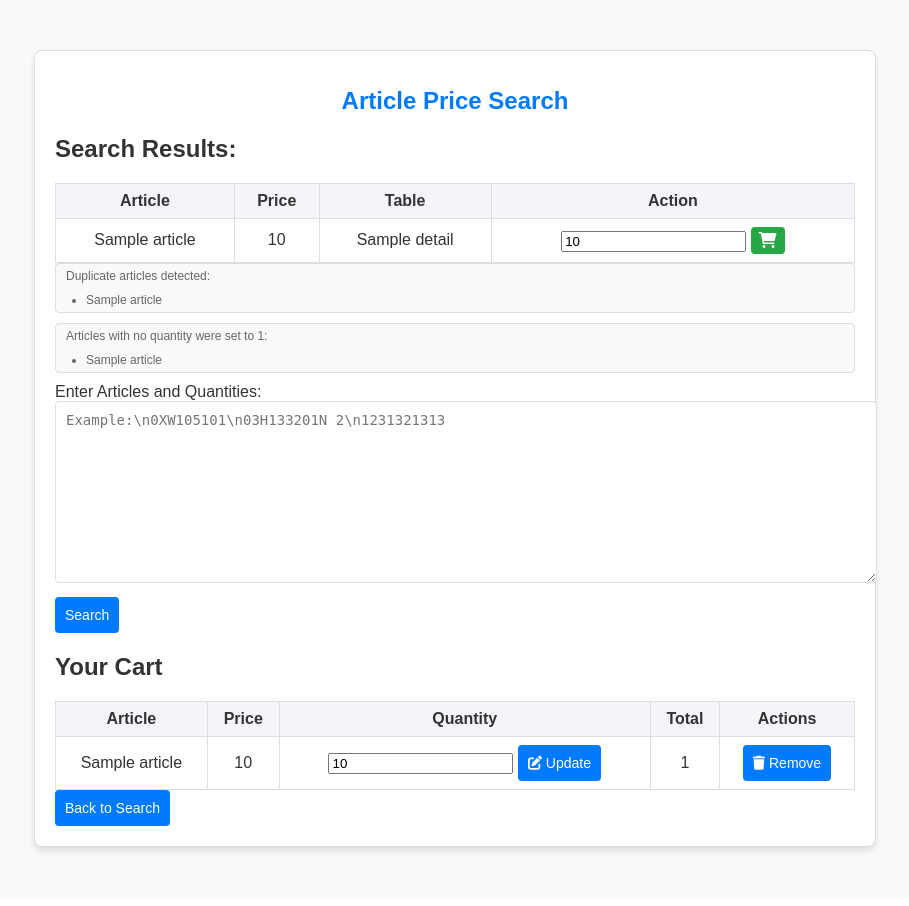
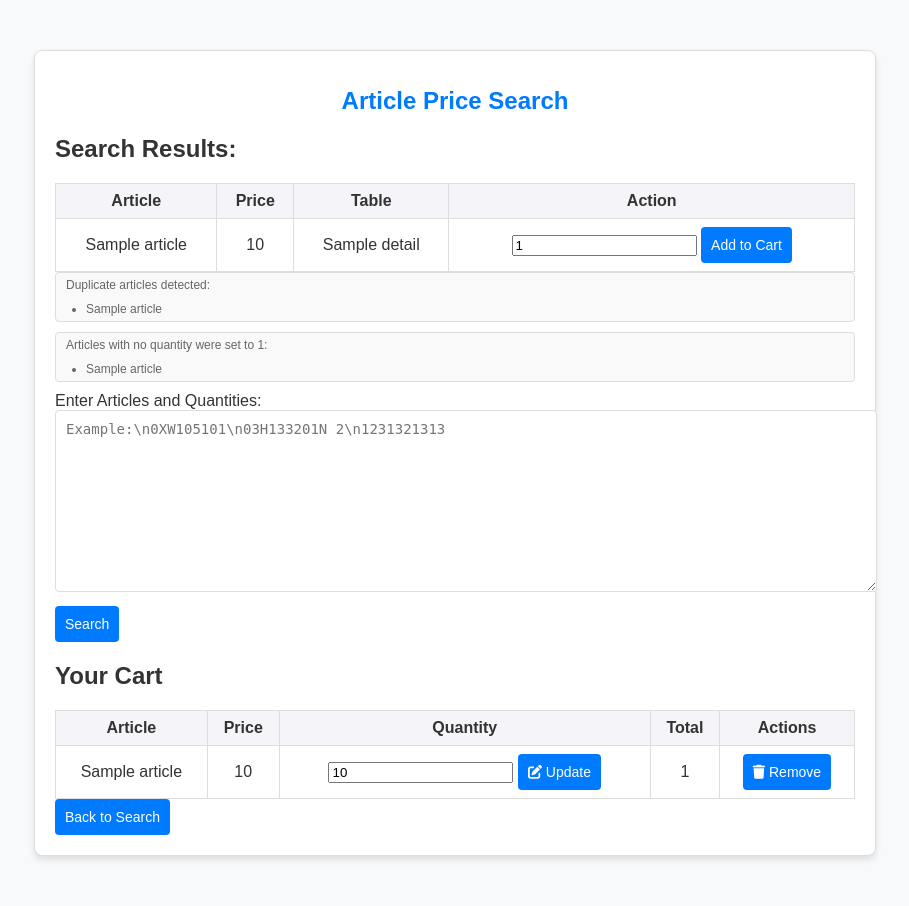
Before and after one commit to crimpi23/my_project, a Flask app: template templates/index.html in a window 1280 px wide. Shown: the part 38-944 px from the top of the page, without its empty margins (185-1094 px from the left). Before the commit the page ends 891 px from the top, so only its background shows below. Run offline with Flask 3, Linux system fonts and the light colour scheme; the template is opened without the code that fills it: most values are stand-ins (such as "Sample title", 1, 10 or a date in 2020); some libraries are stand-ins or nearby versions.

Commit message:
Оновлено функціонал

```diff
--- a/app.py
+++ b/app.py
@@ -135,16 +135,28 @@ def cart():
 @app.route('/add_to_cart', methods=['POST'])
 def add_to_cart():
     try:
+        # Отримуємо дані з форми
         article = request.form.get('article')
-        price = float(request.form.get('price'))
-        quantity = int(request.form.get('quantity'))
+        price = request.form.get('price')
+        quantity = request.form.get('quantity')
         table_name = request.form.get('table_name')
         user_id = 1
 
+        # Логування отриманих даних
+        print(f"Received data: article={article}, price={price}, quantity={quantity}, table_name={table_name}")
+
+        # Перетворюємо типи
+        if not (article and price and quantity and table_name):
+            raise ValueError("Missing form data")
+
+        price = float(price)
+        quantity = int(quantity)
+
+        # Підключення до бази
         conn = get_db_connection()
         cursor = conn.cursor()
 
-        # Перевірка продукту
+        # Перевірка існування продукту
         cursor.execute("""
             SELECT id FROM products
             WHERE article = %s AND price = %s AND table_name = %s
@@ -152,11 +164,12 @@ def add_to_cart():
         product = cursor.fetchone()
 
         if not product:
+            print(f"Product not found in database: article={article}, price={price}, table_name={table_name}")
             return render_template('index.html', message="Product not found in database.")
 
         product_id = product['id']
 
-        # Додавання/оновлення в кошику
+        # Перевірка існування продукту в кошику
         cursor.execute("""
             SELECT id FROM cart
             WHERE user_id = %s AND product_id = %s
@@ -164,25 +177,32 @@ def add_to_cart():
         existing_cart_item = cursor.fetchone()
 
         if existing_cart_item:
+            # Оновлення кількості
             cursor.execute("""
                 UPDATE cart
                 SET quantity = quantity + %s
                 WHERE id = %s
             """, (quantity, existing_cart_item['id']))
+            print(f"Updated quantity for product_id={product_id} in cart.")
         else:
+            # Додавання нового товару
             cursor.execute("""
                 INSERT INTO cart (user_id, product_id, quantity, added_at)
                 VALUES (%s, %s, %s, NOW())
             """, (user_id, product_id, quantity))
+            print(f"Inserted new product_id={product_id} into cart.")
 
         conn.commit()
+        print(f"Successfully added to cart: user_id={user_id}, product_id={product_id}, quantity={quantity}")
         return redirect(url_for('index'))
+
     except Exception as e:
+        print(f"Error in add_to_cart: {e}")
         return render_template('index.html', message=f"Error: {str(e)}")
+
     finally:
         cursor.close()
         conn.close()
-
 
 # Оновлення кошика
 @app.route('/add_to_cart', methods=['POST'])
@@ -235,7 +255,8 @@ def add_to_cart():
         conn.commit()
 
         print(f"Successfully added to cart: user_id={user_id}, product_id={product_id}, quantity={quantity}")
-        return redirect(url_for('index'))
+        flash("Product successfully added to cart!", "success")
+        return redirect(url_for('cart'))
     except Exception as e:
         print(f"Error in add_to_cart: {e}")
         return render_template('index.html', message=f"Error: {str(e)}")
--- a/templates/index.html
+++ b/templates/index.html
@@ -45,14 +45,12 @@
                         <td>{{ detail.table_name }}</td>
                         <td>
                             <form method="POST" action="/add_to_cart">
-                                <input type="hidden" name="article" value="{{ article }}">
-                                <input type="hidden" name="price" value="{{ detail.price }}">
-                                <input type="hidden" name="table_name" value="{{ detail.table_name }}">
-                                <input type="number" name="quantity" value="{{ quantities[article] }}" min="1">
-                                <button type="submit" class="cart-button">
-                                    <i class="fas fa-shopping-cart"></i>
-                                </button>
-                            </form>
+								<input type="hidden" name="article" value="{{ result.article }}">
+								<input type="hidden" name="price" value="{{ result.price }}">
+								<input type="hidden" name="table_name" value="{{ result.table_name }}">
+								<input type="number" name="quantity" value="1" min="1">
+								<button type="submit" class="add-to-cart-button">Add to Cart</button>
+							</form>
                         </td>
                     </tr>
                     {% endfor %}
```
Also changed, not shown: templates/cart.html (+18 -1 lines).
